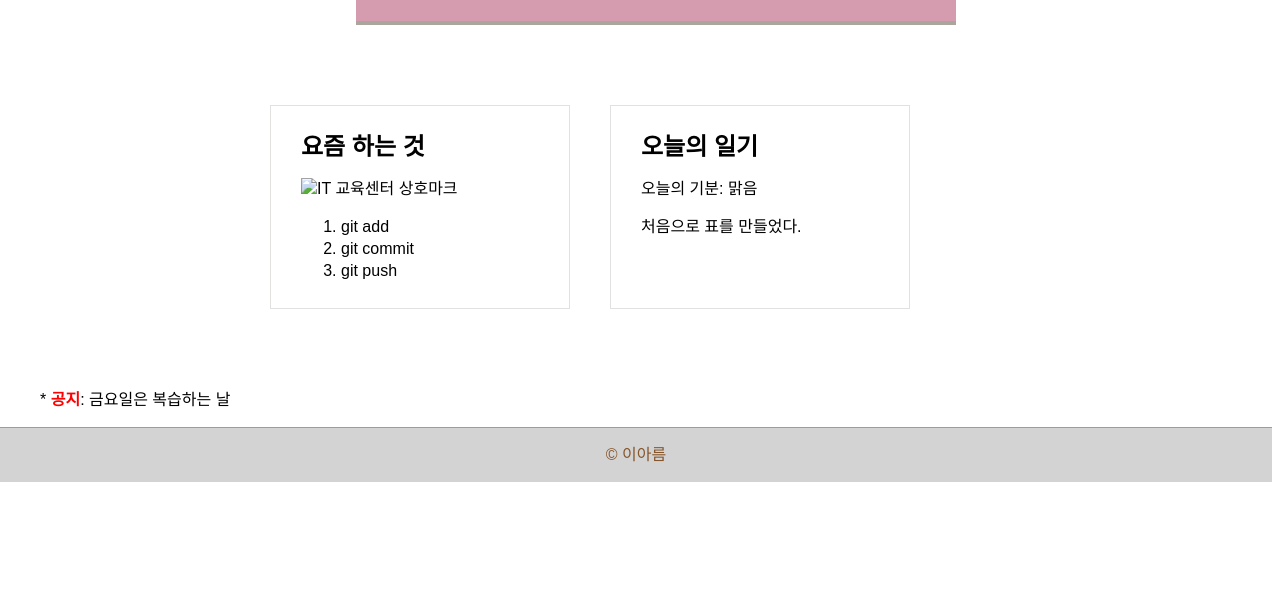
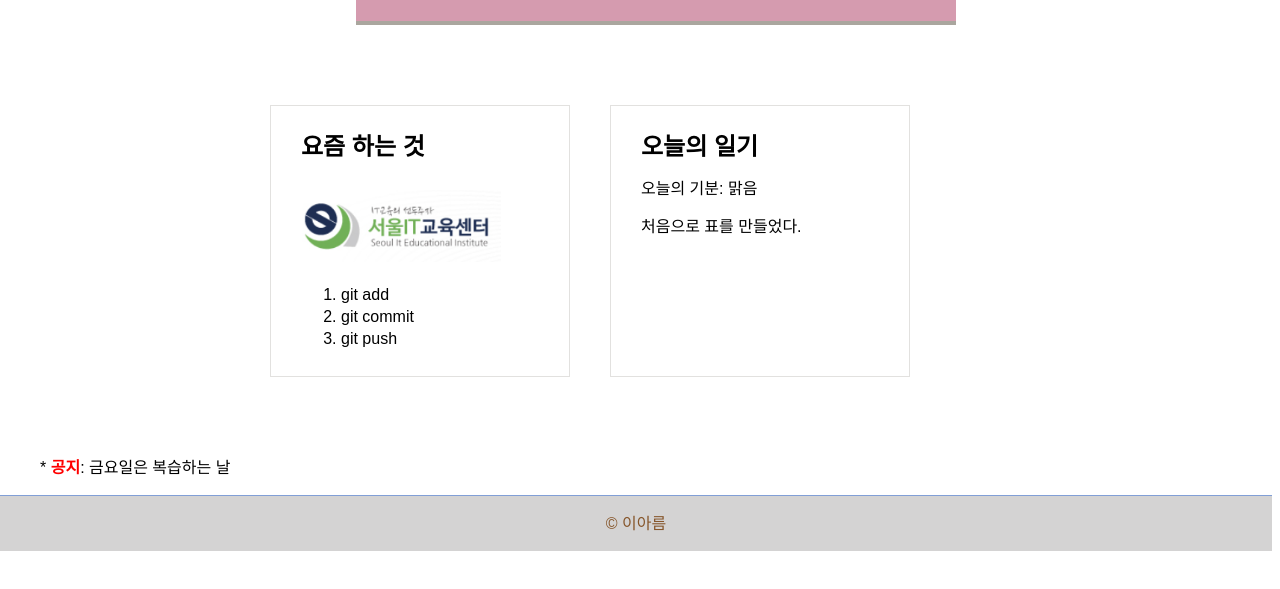
Before and after one commit to Ahreum-00/my-site, a plain HTML site: page index.html in a window 1280 px wide. Shown: the part 163-752 px from the top of the page. Drawn offline with Linux system fonts and the light colour scheme; the site is published under a folder, as on GitHub Pages, so addresses that start at the root find nothing.

Commit message:
경로 정리

```diff
--- a/index.html
+++ b/index.html
@@ -24,7 +24,7 @@
   <main class="day-list">
     <section>
       <h2>요즘 하는 것</h2>
-      <img src="/it.png" width="200"
+      <img src="my-site/it.png" width="200"
            alt="IT 교육센터 상호마크">
       <ol>
         <li>git add</li>
```
